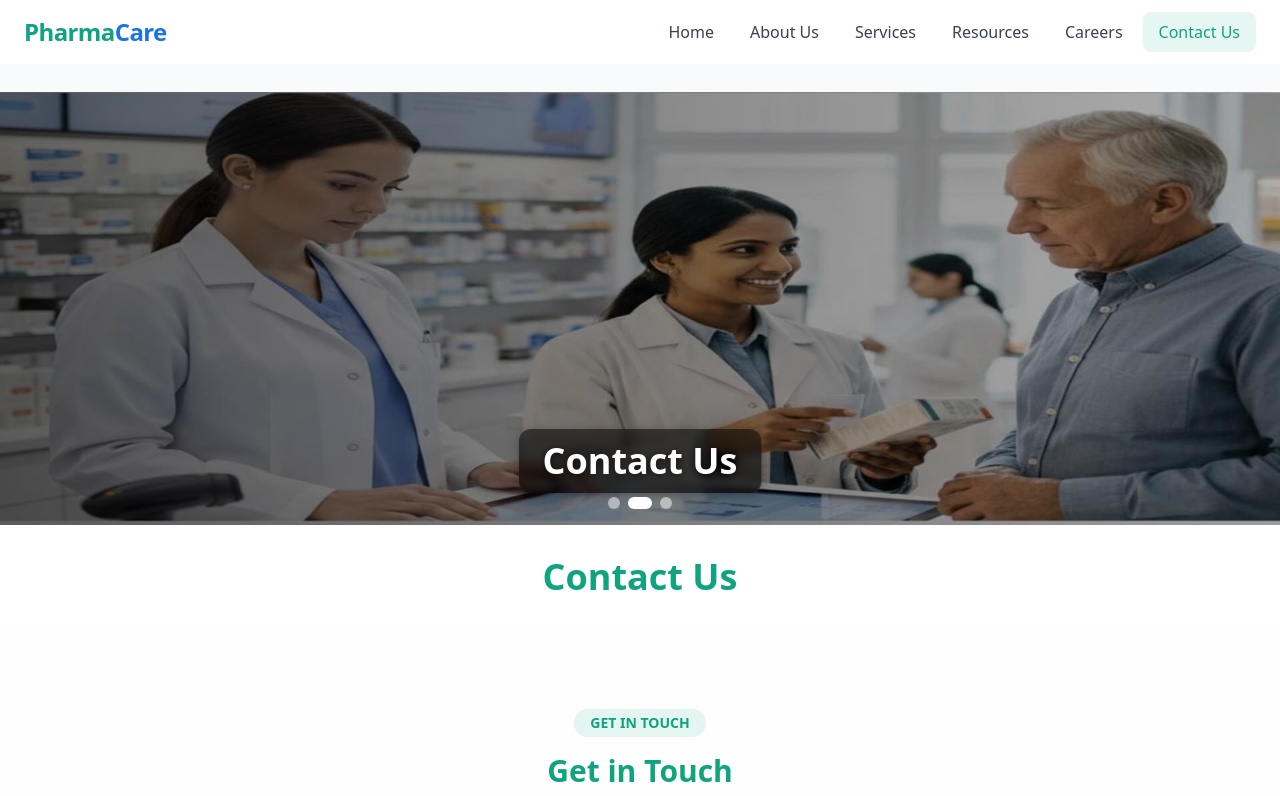
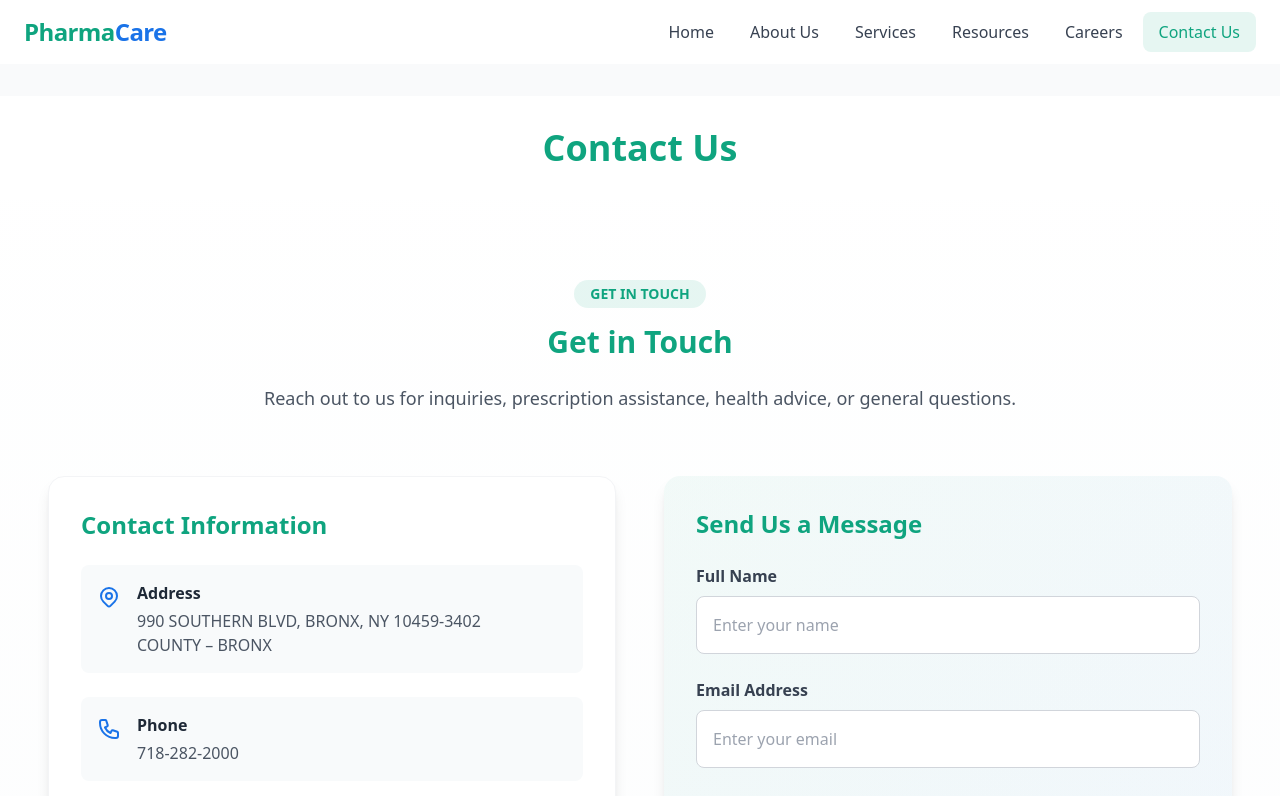
Before and after one commit to adbhargav/pharmacy, a React (Vite) app in the folder client/: page /contact in a window 1280 px wide. Shown: the top 796 px of the page. Built offline with nearby package versions, Linux system fonts and the light colour scheme.

Commit message:
Update Contact.jsx

```diff
--- a/client/src/pages/Contact.jsx
+++ b/client/src/pages/Contact.jsx
@@ -6,7 +6,6 @@ export default function Contact() {
     <div className="bg-gradient-to-b from-white to-[#F8FAFB] text-gray-800">
 
       {/* Hero Section */}
-      <HeroSlider pageTitle="Contact Us" />
 
       <section className="bg-white py-8 animate-fade-in-up">
         <div className="max-w-7xl mx-auto px-6 text-center">
```
